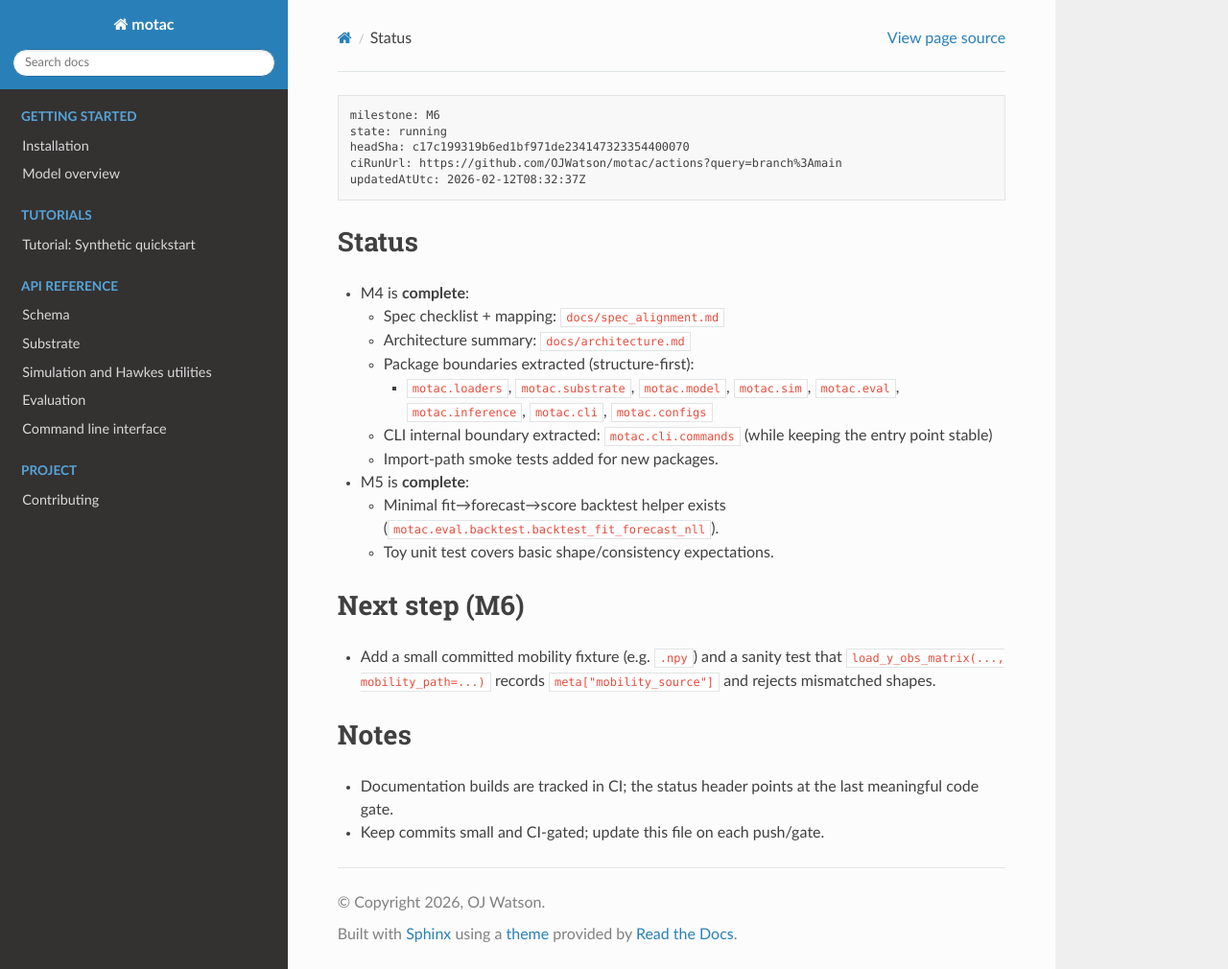
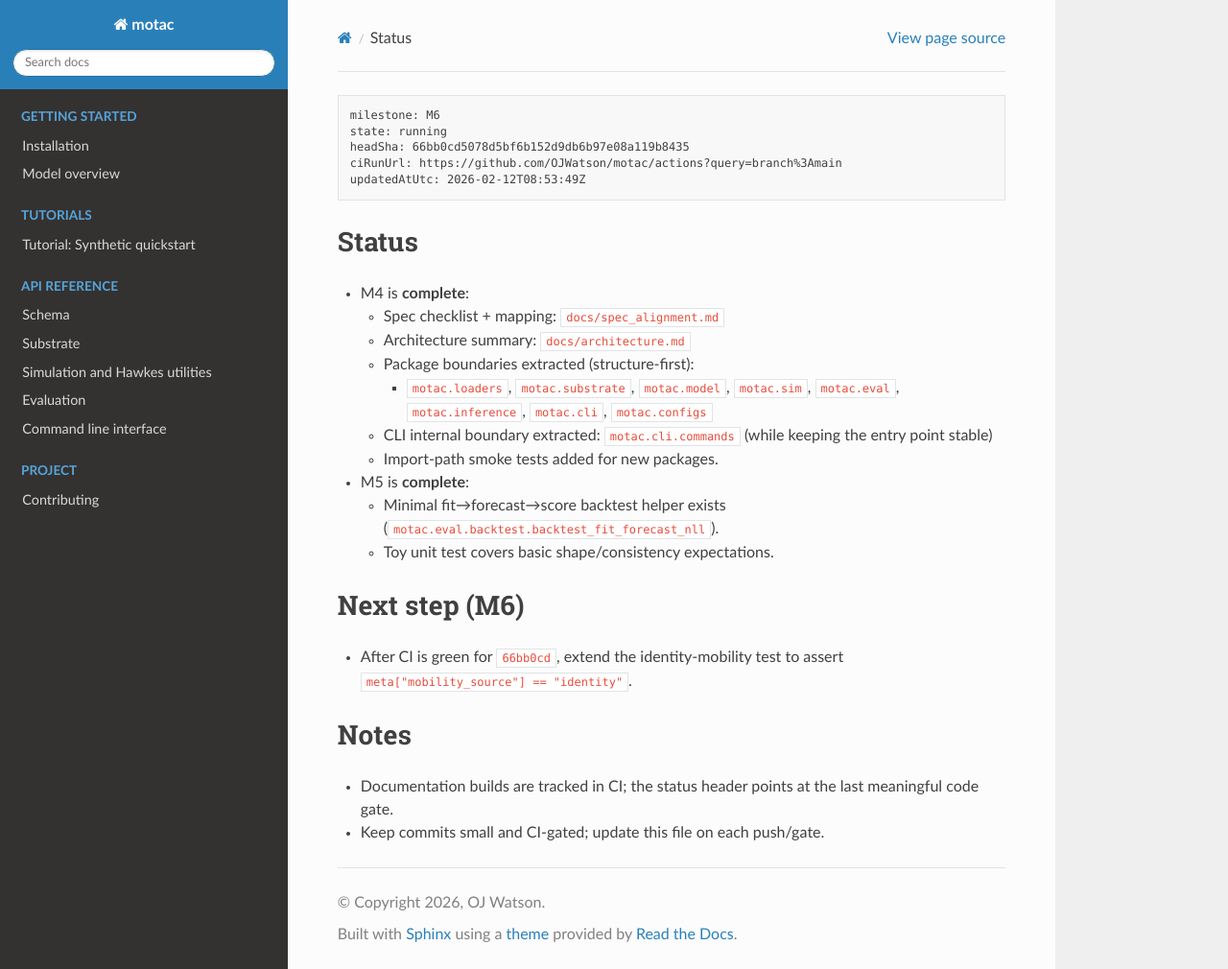
Before and after one commit to OJWatson/motac, a Sphinx documentation site: the page built from docs/STATUS.md, in a window 1280 px wide and 1010 px high. Shown: the whole window at 96% size. Built offline with Sphinx 7.4.7 and the Read the Docs theme 3.1.0, drawn with Linux system fonts in a browser that asks for light colours.

Commit message:
docs: update status/worklog for mobility fixture test

````diff
--- a/docs/STATUS.md
+++ b/docs/STATUS.md
@@ -1,9 +1,9 @@
 ```pm-status
 milestone: M6
 state: running
-headSha: c17c199319b6ed1bf971de234147323354400070
+headSha: 66bb0cd5078d5bf6b152d9db6b97e08a119b8435
 ciRunUrl: https://github.com/OJWatson/motac/actions?query=branch%3Amain
-updatedAtUtc: 2026-02-12T08:32:37Z
+updatedAtUtc: 2026-02-12T08:53:49Z
 ```
 
 ## Status
@@ -20,7 +20,7 @@ updatedAtUtc: 2026-02-12T08:32:37Z
   - Toy unit test covers basic shape/consistency expectations.
 
 ## Next step (M6)
-- Add a small committed mobility fixture (e.g. `.npy`) and a sanity test that `load_y_obs_matrix(..., mobility_path=...)` records `meta["mobility_source"]` and rejects mismatched shapes.
+- After CI is green for `66bb0cd`, extend the identity-mobility test to assert `meta["mobility_source"] == "identity"`.
 
 ## Notes
 - Documentation builds are tracked in CI; the status header points at the last meaningful code gate.
````
Also changed, not shown: docs/WORKLOG.md (+1 -0 lines).
